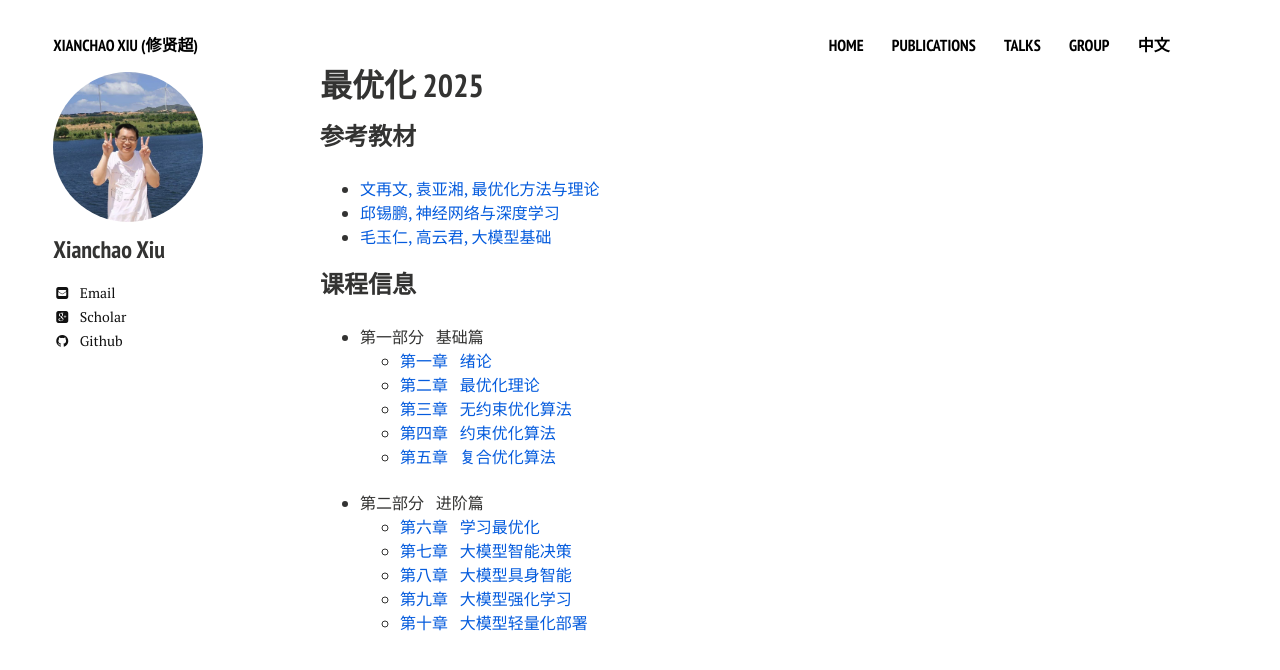
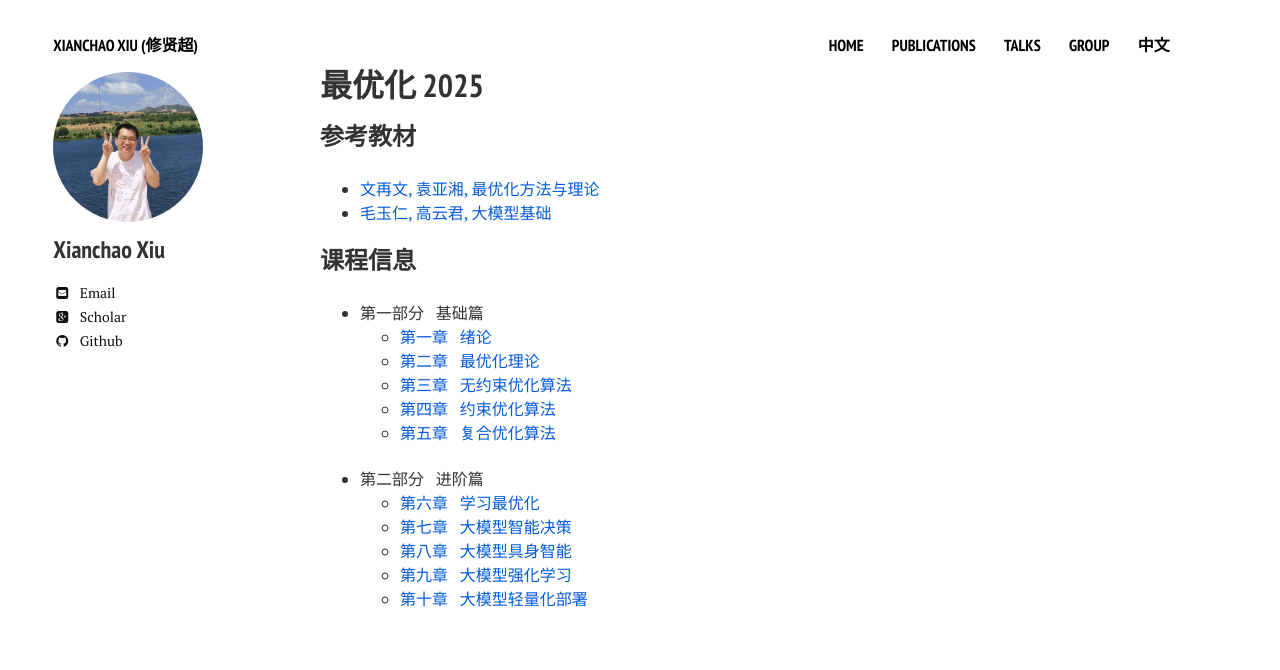
Before and after one commit to xianchaoxiu/xianchaoxiu.github.io, a Jekyll site: the page built from chinese/course/OPT/2025/index.md, in a window 1280 px wide. Shown: the top 670 px of the page. Built offline with Jekyll 4.4.1, drawn with Linux system fonts in a browser that asks for light colours; nearby versions of some CDN libraries.

Commit message:
Update index.md

```diff
--- a/chinese/course/OPT/2025/index.md
+++ b/chinese/course/OPT/2025/index.md
@@ -10,7 +10,6 @@ share: false
 ### 参考教材
 
 * <a href="http://faculty.bicmr.pku.edu.cn/~wenzw/optbook.html" class="textlink" target="_blank"> 文再文, 袁亚湘, 最优化方法与理论</a><br>
-* <a href="https://nndl.github.io/" class="textlink" target="_blank"> 邱锡鹏, 神经网络与深度学习 </a><br>
 * <a href="https://github.com/ZJU-LLMs/Foundations-of-LLMs" class="textlink" target="_blank"> 毛玉仁, 高云君, 大模型基础 </a><br>
 
 
```
